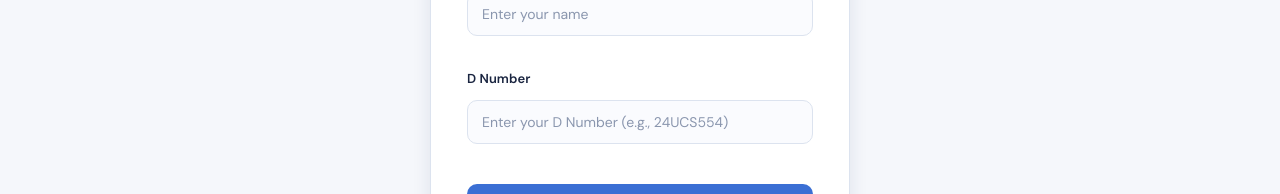
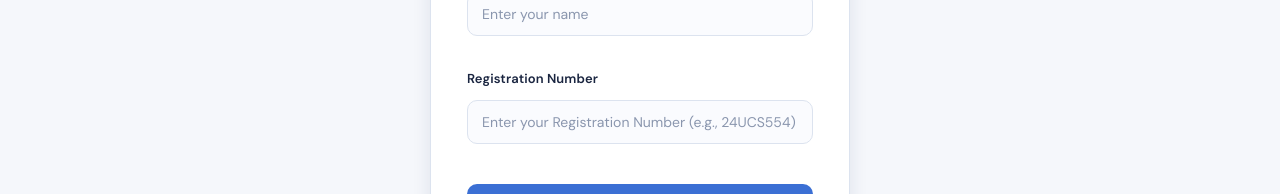
Before and after one commit to KJR577/Gradecalc, a React (Vite) app: page / in a window 1280 px wide. Shown: the part 351-545 px from the top of the page. Built offline with nearby package versions, Linux system fonts and the light colour scheme.

Commit message:
Files Updated

```diff
--- a/src/Calculator/Calculator.jsx
+++ b/src/Calculator/Calculator.jsx
@@ -161,7 +161,7 @@ function Calculator() {
     doc.setFontSize(11);
     doc.setFont("helvetica", "normal");
     doc.text(`Name: ${name}`, 14, 28);
-    doc.text(`D Number: ${dno}`, 14, 35);
+    doc.text(`Registration Number: ${dno}`, 14, 35);
     doc.text(`Degree: ${degree}`, 110, 28);
     doc.text(`Department: ${department}`, 110, 35);
     doc.text(`Current Semester: ${semester}`, 14, 42);
@@ -238,7 +238,7 @@ function Calculator() {
         <div className="student-info">
           <div className="info-row">
             <p><strong>Hi</strong> {name} 👋</p>
-            <p><strong>D Number:</strong> {dno}</p>
+            <p><strong>Registration Number:</strong> {dno}</p>
           </div>
           <div className="info-row sub-details">
             <p><strong>Degree:</strong> {degree}</p>
--- a/src/Details/Details.jsx
+++ b/src/Details/Details.jsx
@@ -74,11 +74,11 @@ function Details() {
         </div>
 
         <div className="form-group">
-          <label>D Number</label>
+          <label>Registration Number</label>
           <input
             type="text"
             name="dno"
-            placeholder="Enter your D Number"
+            placeholder="Enter your Registration Number"
             value={formData.dno}
             onChange={handleChange}
           />
--- a/src/Login/Loginpage.jsx
+++ b/src/Login/Loginpage.jsx
@@ -25,7 +25,7 @@ function Loginpage() {
 
 
     if (!dno) {
-      dnoErr.innerText = "Please enter your D Number.";
+      dnoErr.innerText = "Please enter your Registration Number.";
       dnoErr.classList.add("visible");
       valid = false;
     } else if (dno.length != 8) {
@@ -83,16 +83,16 @@ function Loginpage() {
             </div>
 
             <div className="form-group">
-              <label htmlFor="dno">D Number</label>
+              <label htmlFor="dno">Registration Number</label>
               <input
                 id="dno"
                 type="text"
-                placeholder="Enter your D Number (e.g., 24UCS554)"
+                placeholder="Enter your Registration Number (e.g., 24UCS554)"
                 autoComplete="username"
                 maxLength={8}
               />
               <span id="dnoErr" className="error-msg">
-                Please enter your D Number.
+                Please enter your Registration Number.
               </span>
             </div>
 
```
